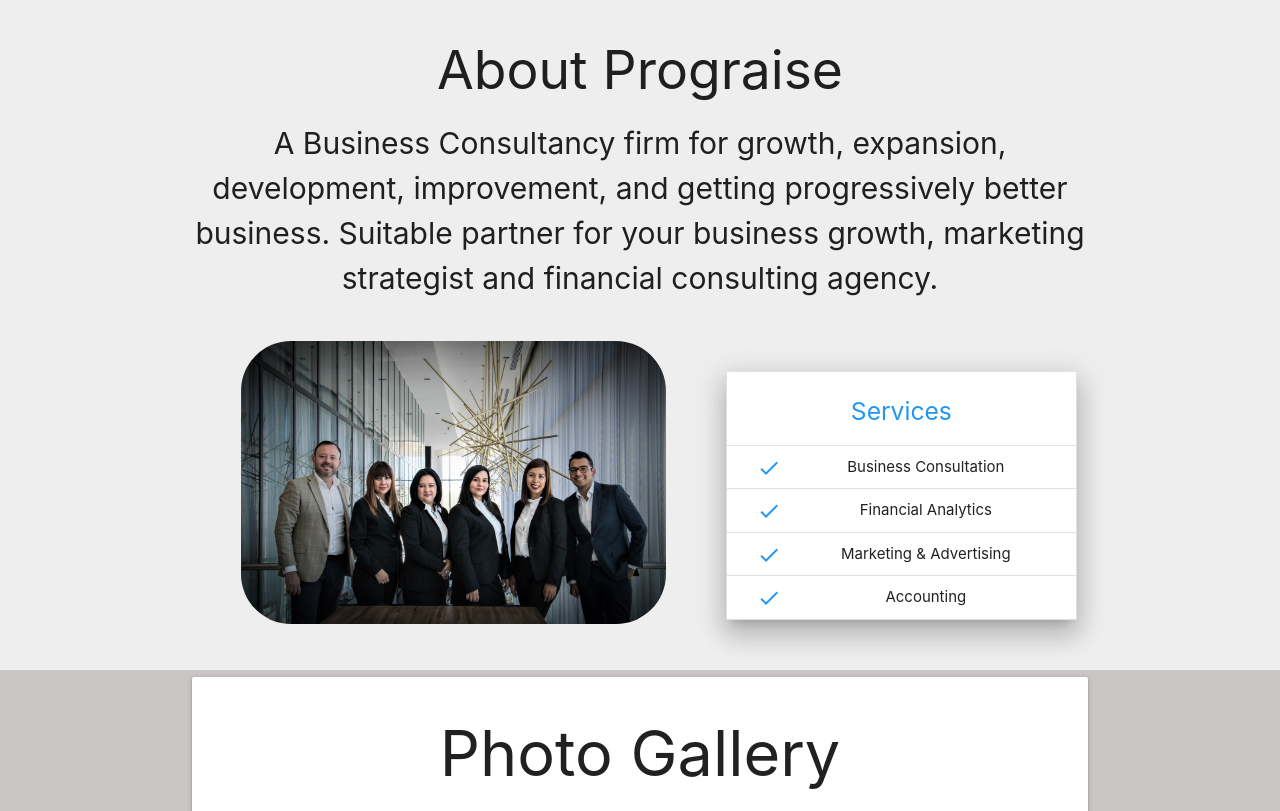
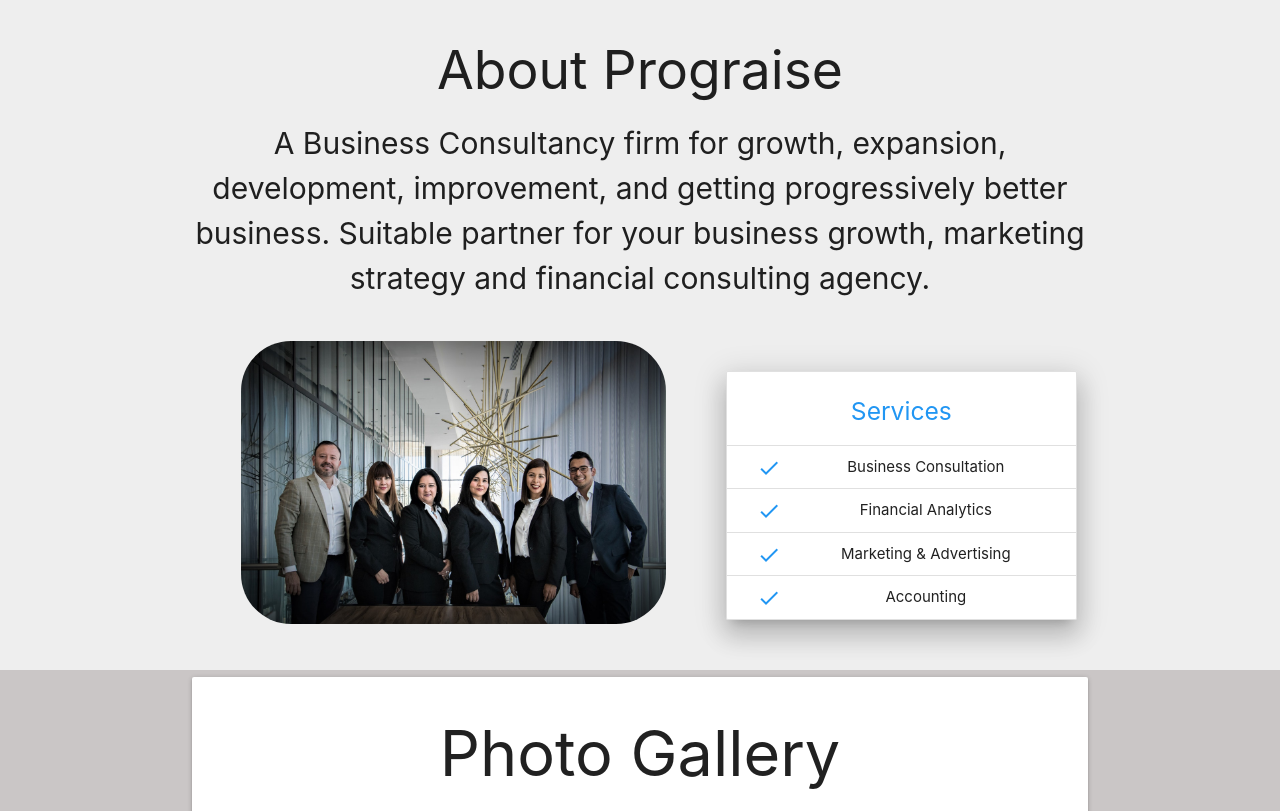
Before and after one commit to mrabara/prograise, a plain HTML site: page index.html in a window 1280 px wide. Shown: the part 1160-1971 px from the top of the page. Drawn offline with nearby package versions, Linux system fonts and the light colour scheme.

Commit message:
edited about section

```diff
--- a/index.html
+++ b/index.html
@@ -85,7 +85,7 @@
         <div class="container">
             <h2>About Prograise</h2>
             <p class="flow-text">
-                A Business Consultancy firm for growth, expansion, development, improvement, and getting progressively better business. Suitable partner for your business growth, marketing strategist and financial consulting agency.
+                A Business Consultancy firm for growth, expansion, development, improvement, and getting progressively better business. Suitable partner for your business growth, marketing strategy and financial consulting agency.
             </p>
             <div class="row">
                 <div class="col s12 m6">
```
